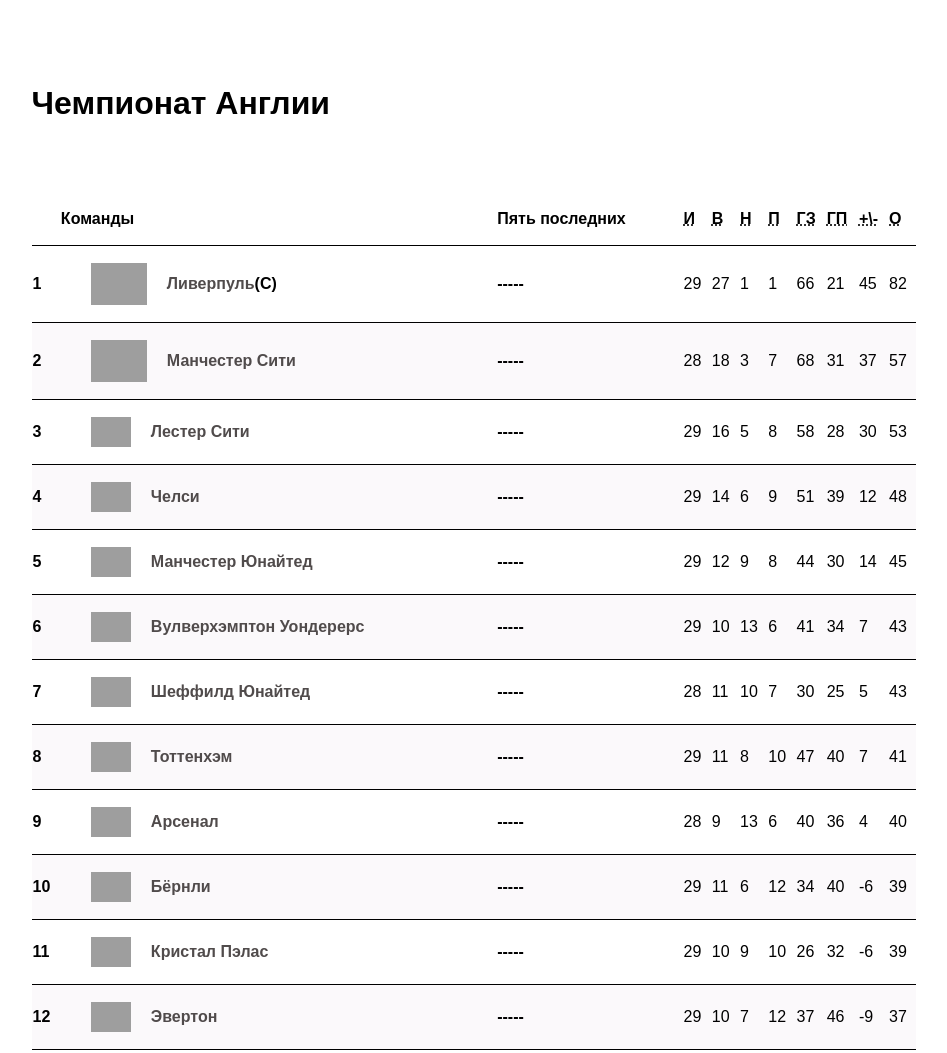
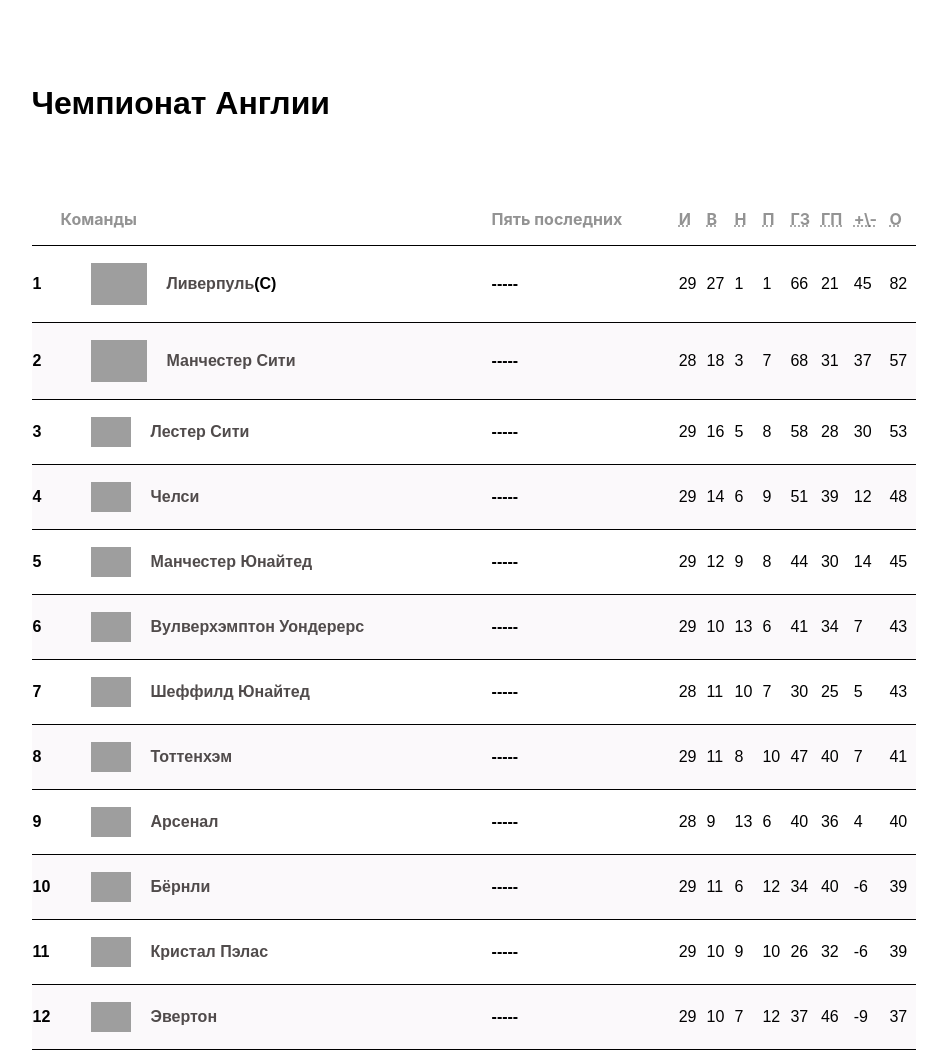
Before and after one commit to Mirekstaniewski/HTML-CSS-JS, a plain HTML site: page table homework/index.html in a window 1280 px wide. Shown: the top 1053 px of the page, without its empty margins (166-1113 px from the left). Drawn offline with Linux system fonts and the light colour scheme; grey boxes are pictures that could not be loaded.

Commit message:
fix letter color

```diff
--- a/table homework/style.css
+++ b/table homework/style.css
@@ -61,3 +61,10 @@
  td:nth-child(3) {
    font-weight: bolder;
  }
+
+ thead,
+ tfoot {
+   color: rgba(0, 0, 0, 0.425);
+   font-weight: 800;
+   font-family: -apple-system, BlinkMacSystemFont, 'Segoe UI', Roboto, Oxygen, Ubuntu, Cantarell, 'Open Sans', 'Helvetica Neue', sans-serif;
+ }
```
